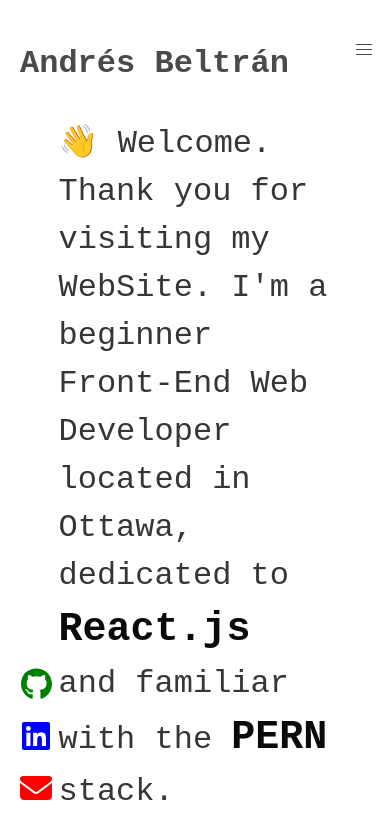
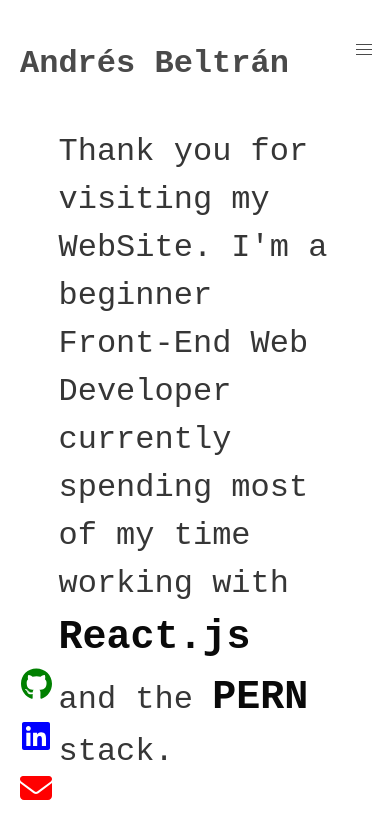
Before and after one commit to andres039/portfolio, a React (Create React App) app: page / in a window 390 px wide. Shown: the top 838 px of the page. Built offline with nearby package versions, Linux system fonts and the light colour scheme.

Commit message:
improve layout for responsive

```diff
--- a/src/App.js
+++ b/src/App.js
@@ -2,12 +2,16 @@ import NavBar from "./NavBar";
 import 'bulma/css/bulma.min.css';
 import Footer from "./Footer";
 import Welcome from "./Welcome";
+import Skills from "./Skills";
+import Projects from "./Projects";
 
 function App() {
   return (
     <div className="App is-family-code" id='app' >
     <NavBar/>
     <Welcome/>
+    <Skills/>
+    <Projects/>
     <Footer/>
     </div>
   );
--- a/src/NavBar.jsx
+++ b/src/NavBar.jsx
@@ -8,11 +8,14 @@ const NavBar = () => {
 
   return (
     <nav
-      className="navbar is-fixed pb-4"
+      className="navbar is-fixed-top pb-4"
       role="navigation"
       aria-label="main navigation"
     >
-      <div className="container pt-5">
+      <div className="container pt-5"
+      // style={{borderBottom: '1px black solid'}}
+
+      >
         {toggle !== "is-active" && (
           <div
             className={`navbar-start navbar-menu ${toggle}`}
--- a/src/Welcome.jsx
+++ b/src/Welcome.jsx
@@ -2,15 +2,17 @@ import React from "react";
 
 const Welcome = () => {
   return (
-    <div className="container is-flex is-align-items-center" style={{minHeight: '60vh', maxWidth: '70vw'}}>
+    <section className="section" style={{minHeight: '87vh'}}>
+    <div className="container is-flex is-align-items-center" style={{minHeight: '90vh', maxWidth: '70vw'}}>
       <section>
       <p className="content is-size-3 has-text-weight-semi-bold has-text-dark">
        👋 Welcome. Thank you for visiting my WebSite. I'm a beginner Front-End Web
-        Developer located in Ottawa, dedicated to <strong className="has-text-black is-size-2">React.js </strong> and familiar with the <strong className="has-text-black is-size-2">PERN</strong> stack.
+        Developer currently spending most of my time working with <strong className="has-text-black is-size-2">React.js </strong> and the <strong className="has-text-black is-size-2">PERN</strong> stack.
       </p>
       </section>
-      <section></section>
+
     </div>
+    </section>
   );
 };
 
```
